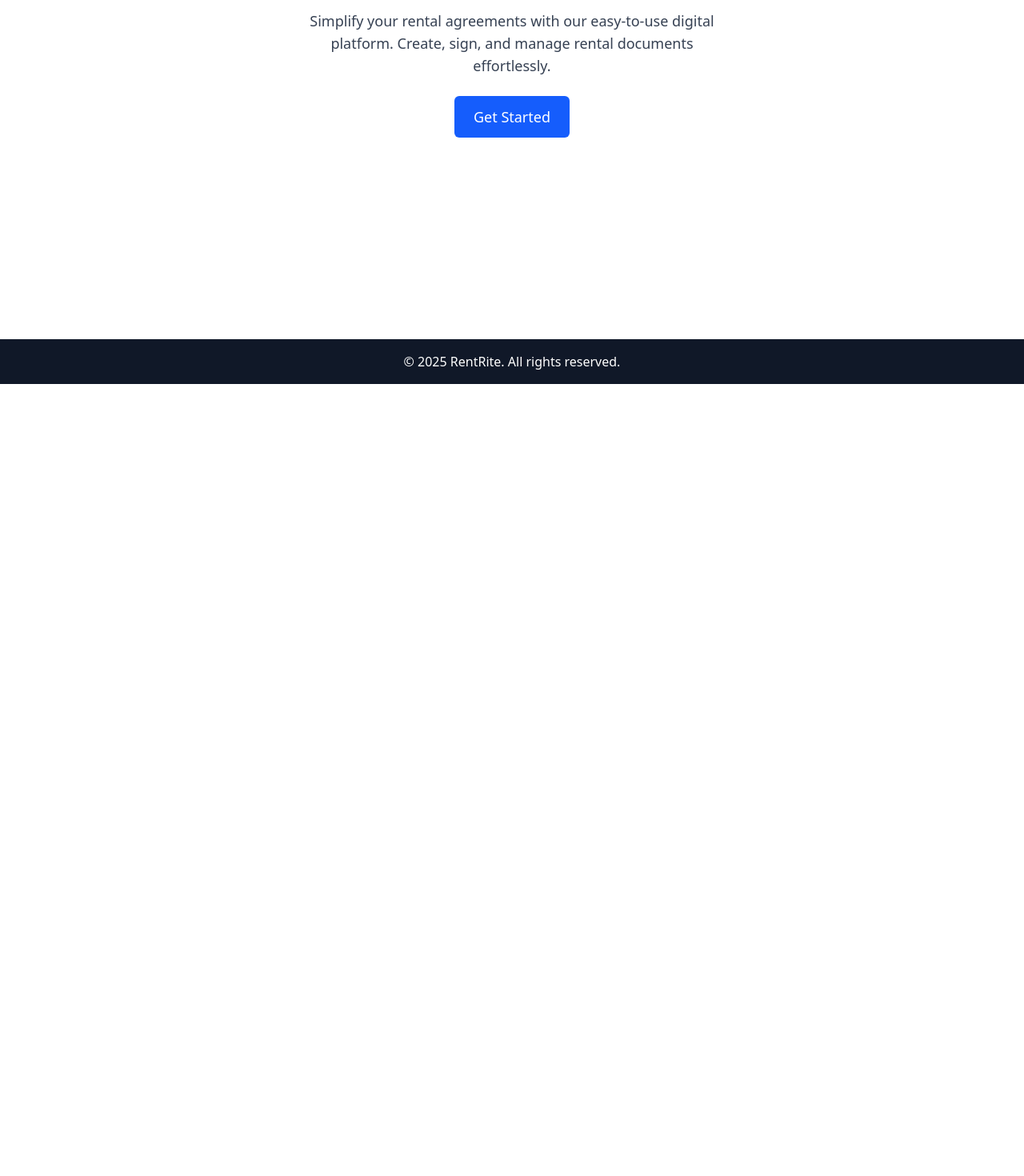
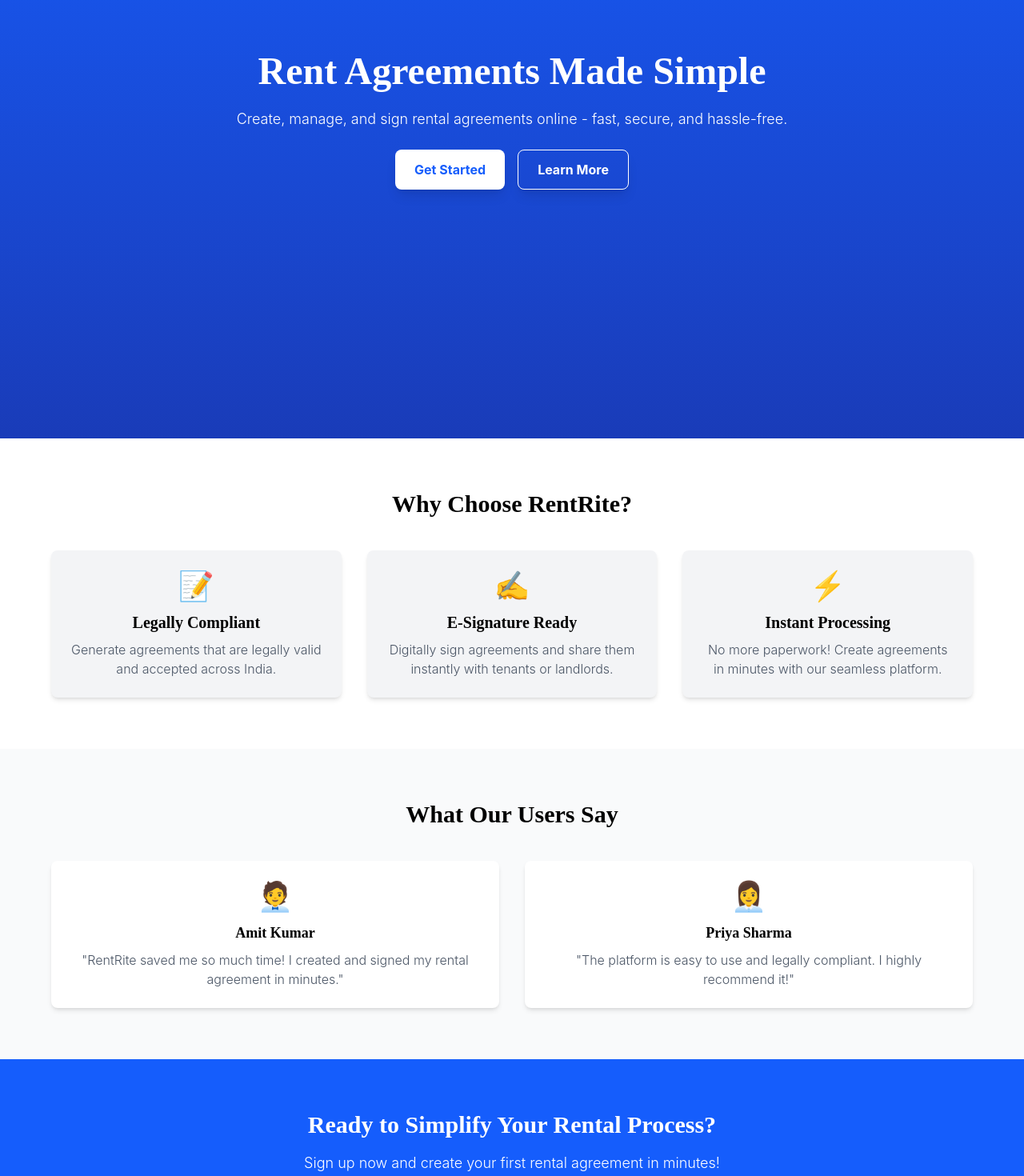
Before and after one commit to adityasriv2317/rentrite, a React (Vite) app: page / in a window 1280 px wide. Shown: the part 320-1790 px from the top of the page at 80% size. Before the commit the page ends 800 px from the top, so only its background shows below. Built offline with nearby package versions, Linux system fonts and the light colour scheme.

Commit message:
homepage

```diff
--- a/src/components/Navbar.jsx
+++ b/src/components/Navbar.jsx
@@ -10,8 +10,8 @@
   const [isOpen, setIsOpen] = useState(false);
 
   return (
-    <nav className="bg-blue-600 p-4 text-white shadow-md flex justify-between items-center relative">
-      {/* Logo with File Icon */}
+    <nav className="bg-blue-600 p-4 text-white shadow-md flex justify-between items-center relative font-[Poppins]">
+      {/* Logo */}
       <Link to="/" className="text-2xl font-bold flex items-center gap-2">
         <FaFileAlt className="text-white" />
         RentRite
@@ -20,15 +20,14 @@
       {/* Hamburger Menu Button (Mobile) */}
       <button
         className="md:hidden text-2xl focus:outline-none"
-        onClick={() => setIsOpen(!isOpen)}
+        onClick={() => setIsOpen((prev) => !prev)}
       >
         {isOpen ? <FaTimes /> : <FaBars />}
       </button>
 
-      {/* Desktop Nav Links */}
+      {/* Desktop Navigation */}
       <div className="hidden md:flex gap-6">
         <NavItem to="/" label="Home" icon={<FaHome />} />
-
         {user ? (
           <>
             <NavItem to="/dashboard" label="Dashboard" icon={<FaChartPie />} />
@@ -44,18 +43,17 @@
         )}
       </div>
 
-      {/* Mobile Menu */}
+      {/* Mobile Navigation */}
       <AnimatePresence>
         {isOpen && (
           <motion.div
-            className="absolute top-16 left-0 w-full bg-blue-700 md:hidden flex flex-col items-center gap-4 py-4 shadow-lg"
-            initial={{ opacity: 0, y: -10 }}
-            animate={{ opacity: 1, y: 0 }}
-            exit={{ opacity: 0, y: -10 }}
-            transition={{ duration: 0.3 }}
+            className="absolute top-16 left-0 w-full bg-blue-600 md:hidden flex flex-col items-center gap-4 py-4 shadow-xl rounded-b-lg z-50"
+            initial={{ opacity: 0, height: 0 }}
+            animate={{ opacity: 1, height: "auto" }}
+            exit={{ opacity: 0, height: 0 }}
+            transition={{ duration: 0.1 }}
           >
             <NavItem to="/" label="Home" icon={<FaHome />} onClick={() => setIsOpen(false)} />
-
             {user ? (
               <>
                 <NavItem to="/dashboard" label="Dashboard" icon={<FaChartPie />} onClick={() => setIsOpen(false)} />
@@ -76,11 +74,11 @@
   );
 }
 
-// Reusable Nav Item with animations
+// Reusable Nav Item with hover animation
 function NavItem({ to, label, icon, onClick }) {
   return (
     <motion.div whileHover={{ scale: 1.1 }} className="relative" onClick={onClick}>
-      <Link to={to} className="flex items-center gap-2 font-medium relative px-3 py-1">
+      <Link to={to} className="flex items-center gap-2 text-lg font-medium px-3 py-1">
         {icon} {label}
       </Link>
       <motion.div
--- a/src/pages/Home.jsx
+++ b/src/pages/Home.jsx
@@ -1,18 +1,200 @@
-import { Link } from "react-router-dom";
+import { motion } from "framer-motion";
+import { useState, useEffect } from "react";
+import { FaArrowUp } from "react-icons/fa";
+import { useNavigate } from "react-router-dom";
 
 function Home() {
+  const navigate = useNavigate();
+  const [showTopBtn, setShowTopBtn] = useState(false);
+
+  useEffect(() => {
+    const handleScroll = () => {
+      setShowTopBtn(window.scrollY > 300);
+    };
+    window.addEventListener("scroll", handleScroll);
+    return () => window.removeEventListener("scroll", handleScroll);
+  }, []);
+
   return (
-    <div className="flex flex-col items-center justify-center text-center min-h-[80vh]">
-      <h1 className="text-4xl font-bold text-blue-600 mb-4">Welcome to RentRite</h1>
-      <p className="text-gray-700 text-lg max-w-lg">
-        Simplify your rental agreements with our easy-to-use digital platform. Create, sign, and manage rental documents effortlessly.
-      </p>
-      <Link
-        to="/dashboard"
-        className="mt-6 bg-blue-600 text-white px-6 py-3 rounded-md text-lg hover:bg-blue-700 transition"
-      >
-        Get Started
-      </Link>
+    <div className="min-h-screen bg-gray-50 font-[Inter]">
+      {/* Hero Section */}
+      <section className="relative flex items-center justify-center text-center h-screen bg-gradient-to-t from-blue-800 to-blue-600 text-white">
+        <motion.div
+          initial={{ opacity: 0, y: -20 }}
+          animate={{ opacity: 1, y: 0 }}
+          transition={{ duration: 0.8 }}
+          className="max-w-4xl mx-auto not-md:pt-0 p-6"
+        >
+          <h1 className="text-5xl font-extrabold leading-tight font-[Poppins]">
+            Rent Agreements Made Simple
+          </h1>
+          <p className="mt-4 text-lg font-light">
+            Create, manage, and sign rental agreements online - fast, secure,
+            and hassle-free.
+          </p>
+
+          <div className="mt-6 flex justify-center gap-4">
+            <motion.button
+              whileHover={{ scale: 1.05 }}
+              whileTap={{ scale: 0.95 }}
+              className="px-6 py-3 bg-white text-blue-600 font-bold rounded-lg shadow-lg hover:bg-gray-200 transition"
+              onClick={() => navigate("/register")}
+            >
+              Get Started
+            </motion.button>
+            <motion.button
+              whileHover={{ scale: 1.05 }}
+              whileTap={{ scale: 0.95 }}
+              className="px-6 py-3 border border-white text-white font-bold rounded-lg shadow-lg hover:bg-white hover:text-blue-600 transition"
+              onClick={() => window.scrollTo({ top: window.innerHeight, behavior: "smooth" })}
+            >
+              Learn More
+            </motion.button>
+          </div>
+        </motion.div>
+      </section>
+
+      {/* Features Section */}
+      <section className="py-16 px-8 bg-white">
+        <motion.h2
+          initial={{ opacity: 0, y: 10 }}
+          whileInView={{ opacity: 1, y: 0 }}
+          transition={{ duration: 0.6 }}
+          className="text-3xl font-bold text-center mb-10 font-[Poppins]"
+        >
+          Why Choose RentRite?
+        </motion.h2>
+
+        <div className="grid md:grid-cols-3 gap-8 max-w-6xl mx-auto">
+          {[
+            {
+              title: "Legally Compliant",
+              description:
+                "Generate agreements that are legally valid and accepted across India.",
+              icon: "📝",
+            },
+            {
+              title: "E-Signature Ready",
+              description:
+                "Digitally sign agreements and share them instantly with tenants or landlords.",
+              icon: "✍️",
+            },
+            {
+              title: "Instant Processing",
+              description:
+                "No more paperwork! Create agreements in minutes with our seamless platform.",
+              icon: "⚡",
+            },
+          ].map((feature, index) => (
+            <motion.div
+              key={index}
+              initial={{ opacity: 0, y: 10 }}
+              whileInView={{ opacity: 1, y: 0 }}
+              transition={{ duration: 0.6, delay: index * 0.2 }}
+              whileHover={{
+                scale: 1.05,
+                boxShadow: "0px 10px 20px rgba(0,0,0,0.1)",
+              }}
+              className="bg-gray-100 p-6 rounded-lg shadow-md flex flex-col items-center text-center transition-all"
+            >
+              <span className="text-4xl">{feature.icon}</span>
+              <h3 className="text-xl font-bold mt-3 font-[Poppins]">
+                {feature.title}
+              </h3>
+              <p className="text-gray-600 mt-2 font-light">
+                {feature.description}
+              </p>
+            </motion.div>
+          ))}
+        </div>
+      </section>
+
+      {/* Testimonials Section */}
+      <section className="py-16 px-8 bg-gray-50">
+        <motion.h2
+          initial={{ opacity: 0, y: 10 }}
+          whileInView={{ opacity: 1, y: 0 }}
+          transition={{ duration: 0.6 }}
+          className="text-3xl font-bold text-center mb-10 font-[Poppins]"
+        >
+          What Our Users Say
+        </motion.h2>
+
+        <div className="grid md:grid-cols-2 gap-8 max-w-6xl mx-auto">
+          {[
+            {
+              name: "Amit Kumar",
+              feedback:
+                "RentRite saved me so much time! I created and signed my rental agreement in minutes.",
+              avatar: "🧑‍💼",
+            },
+            {
+              name: "Priya Sharma",
+              feedback:
+                "The platform is easy to use and legally compliant. I highly recommend it!",
+              avatar: "👩‍💼",
+            },
+          ].map((review, index) => (
+            <motion.div
+              key={index}
+              initial={{ opacity: 0, y: 10 }}
+              whileInView={{ opacity: 1, y: 0 }}
+              transition={{ duration: 0.6, delay: index * 0.2 }}
+              whileHover={{
+                scale: 1.05,
+                boxShadow: "0px 10px 20px rgba(0,0,0,0.1)",
+              }}
+              className="bg-white p-6 rounded-lg shadow-md flex flex-col items-center text-center transition-all"
+            >
+              <span className="text-4xl">{review.avatar}</span>
+              <h3 className="text-lg font-bold mt-3 font-[Poppins]">
+                {review.name}
+              </h3>
+              <p className="text-gray-600 mt-2 font-light">
+                "{review.feedback}"
+              </p>
+            </motion.div>
+          ))}
+        </div>
+      </section>
+
+      {/* CTA Section */}
+      <section className="py-16 bg-blue-600 text-white text-center">
+        <motion.h2
+          initial={{ opacity: 0, y: 10 }}
+          whileInView={{ opacity: 1, y: 0 }}
+          transition={{ duration: 0.6 }}
+          className="text-3xl font-bold font-[Poppins]"
+        >
+          Ready to Simplify Your Rental Process?
+        </motion.h2>
+        <motion.p
+          initial={{ opacity: 0, y: 10 }}
+          whileInView={{ opacity: 1, y: 0 }}
+          transition={{ duration: 0.6, delay: 0.2 }}
+          className="mt-4 text-lg font-light"
+        >
+          Sign up now and create your first rental agreement in minutes!
+        </motion.p>
+        <motion.button
+          whileHover={{ scale: 1.05 }}
+          whileTap={{ scale: 0.95 }}
+          className="mt-6 px-6 py-3 bg-white text-blue-600 font-bold rounded-lg shadow-lg hover:bg-gray-200 transition"
+        >
+          Start Now
+        </motion.button>
+      </section>
+
+      {/* Go to Top Button */}
+      {showTopBtn && (
+        <motion.button
+          whileHover={{ scale: 1.1 }}
+          className="fixed bottom-5 right-5 bg-blue-600 text-white p-3 rounded-full shadow-lg hover:bg-blue-700 transition"
+          onClick={() => window.scrollTo({ top: 0, behavior: "smooth" })}
+        >
+          <FaArrowUp size={20} />
+        </motion.button>
+      )}
     </div>
   );
 }
```
